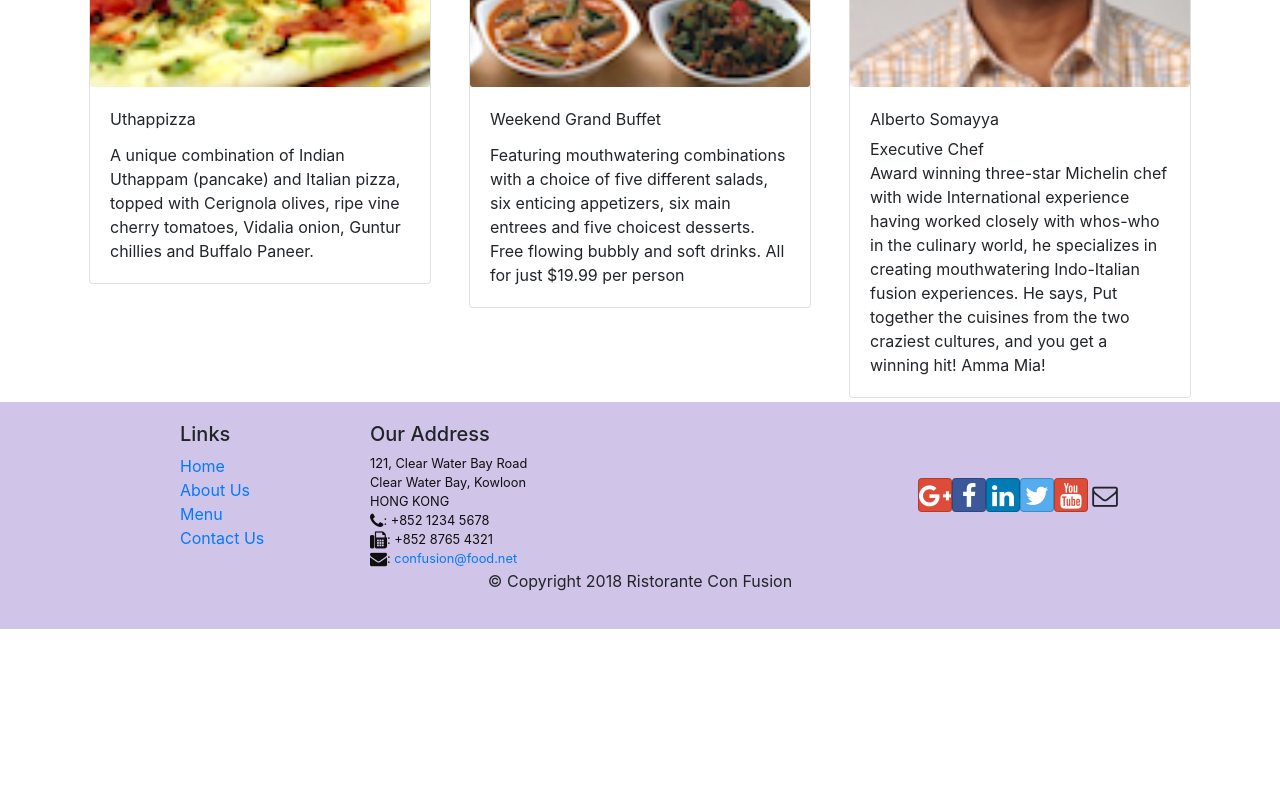
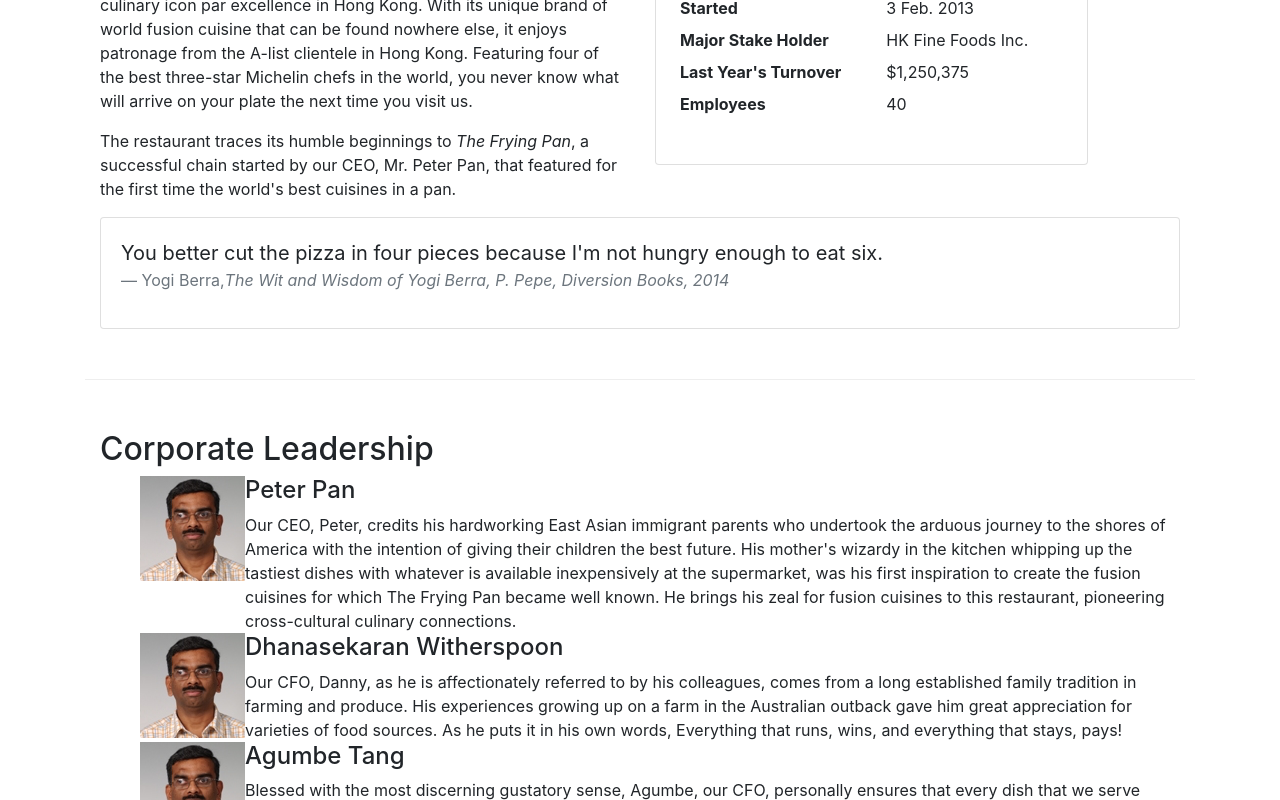
Before and after one commit to austrisD/basic-react, a React (Create React App) app: page /aboutus in a window 1280 px wide. Before the commit this address led to /home. Shown: the part 600-1400 px from the top of the page. Before the commit the page ends 1229 px from the top, so only its background shows below. Built offline with nearby package versions, Linux system fonts and the light colour scheme.

Commit message:
about us

```diff
--- a/src/components/AboutComponent.js
+++ b/src/components/AboutComponent.js
@@ -10,8 +10,20 @@ import {
 import { Link } from "react-router-dom";
 
 function About(props) {
-  const leaders = props.leaders.map((leader) => {
-    return <p>Leader {leader.name}</p>;
+
+
+  const RenderLeader = props.leaders.map((leader) => {
+    return (
+      <Media key={leader.id}>
+        <Media left href="#">
+          <Media object src={leader.image} alt="missing" />
+        </Media>
+        <Media body>
+          <Media heading>{leader.name}</Media>
+          {leader.description}
+        </Media>
+      </Media>
+    );
   });
 
   return (
@@ -90,7 +102,7 @@ function About(props) {
           <h2>Corporate Leadership</h2>
         </div>
         <div className="col-12">
-          <Media list>{leaders}</Media>
+          <Media list>{RenderLeader}</Media>
         </div>
       </div>
     </div>
--- a/src/components/ContactComponent.js
+++ b/src/components/ContactComponent.js
@@ -4,6 +4,8 @@ import { Link } from "react-router-dom";
 
 
 function Contact(props) {
+
+
   return (
     <div className="container">
       <div className="row">
--- a/src/components/MainComponent.js
+++ b/src/components/MainComponent.js
@@ -47,19 +47,22 @@ class MainComponent extends Component {
         />
       );
     };
+
     return (
       <div className="MainComponent">
         <Header />
 
         <Switch>
           <Route path="/home" component={HomePage} />
+          <Route path="/aboutus">
+            <About leaders={LEADERS} />
+          </Route>
           <Route
             exact
             path="/menu"
             component={() => <Menu dishes={this.state.dishes} />}
           />
           <Route path="/menu/:dishId" component={DishWithId} />
-          <Route path="/about" component={About} />
           <Route exact path="/contactus" component={Contact} />
           <Redirect to="/home" />
         </Switch>
```
Also changed, not shown: 1 other file (tests, documents, lock files or other folders).
